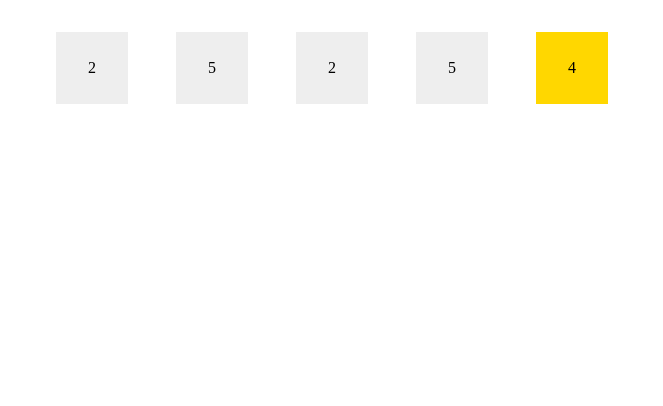
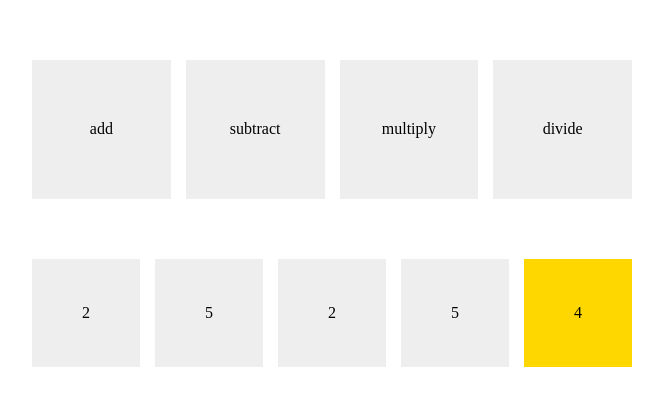
Before and after one commit to srhmgn/mathy, a React (Create React App) app: page / in a window 1280 px wide. Shown: the top 406 px of the page, without its empty margins (308-971 px from the left). Built offline with nearby package versions, Linux system fonts and the light colour scheme.

Commit message:
grid styling

```diff
--- a/src/App.css
+++ b/src/App.css
@@ -1,29 +1,43 @@
 .wrapper {
-  display: flex;
   width: 80%;
   max-width: 600px;
   margin: 0 auto;
 }
 
-.box {
-  width: 20%;
-  height: 0;
-  padding-bottom: 20%;
-  position: relative;
+.list {
+  display: grid;
+  grid-auto-flow: column;
+  grid-column-gap: 15px;
+  margin: 10% 0;
 }
 
-.box-inner {
+.box {
+  position: relative;
+  height: 0;
+  padding-bottom: 100%;
+}
+
+.box-content {
   position: absolute;
   background-color: #eee;
-  left: 20%;
-  right: 20%;
-  top: 20%;
-  bottom: 20%;
+  left: 0;
+  right: 0;
+  top: 0;
+  bottom: 0;
   display: flex;
   align-items: center;
   justify-content: center;
+  transition: .2s background-color ease-in-out;
 }
 
-.box--answer .box-inner {
+.box--int:hover {
+  cursor: pointer;
+}
+
+.box--int:hover .box-content {
+  background-color: #ddd;
+}
+
+.box--answer .box-content {
   background-color: gold;
 }
--- a/src/App.js
+++ b/src/App.js
@@ -1,7 +1,7 @@
 import React, { useState } from 'react';
 import './App.css';
 
-import math from './utils/math';
+import math, { OPS } from './utils/math';
 
 const [originalInts, answer] = math();
 
@@ -19,6 +19,14 @@ const App = () => {
 
   return (
     <div className="wrapper">
+      <div className="list list--op">
+        {Object.keys(OPS).map(op => (
+          <div className="box box--op" key={op}>
+            <div className="box-content">{op}</div>
+          </div>
+        ))}
+      </div>
+      <div className="list">
         {ints.map((int, i) => (
           <div
             className="box box--int"
@@ -27,7 +35,7 @@ const App = () => {
             key={i}
           >
             <div
-            className="box-inner"
+              className="box-content"
               draggable
               onDragStart={() => setDragIdx(i)}
             >
@@ -36,7 +44,8 @@ const App = () => {
           </div>
         ))}
         <div className="box box--answer">
-        <div className="box-inner">{answer}</div>
+          <div className="box-content">{answer}</div>
+        </div>
       </div>
     </div>
   );
```
Lines whose indentation alone changed are shown as unchanged.
